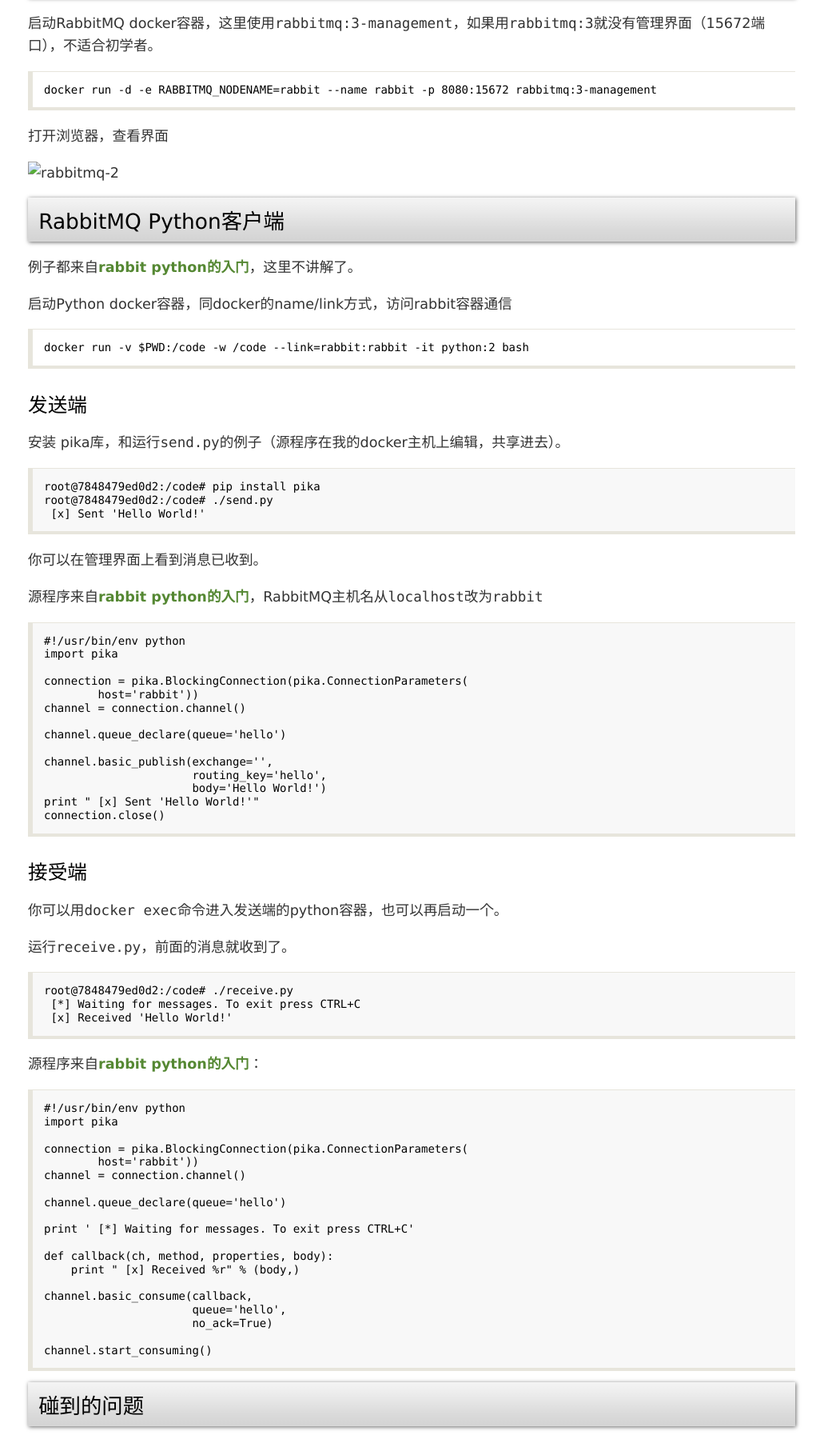
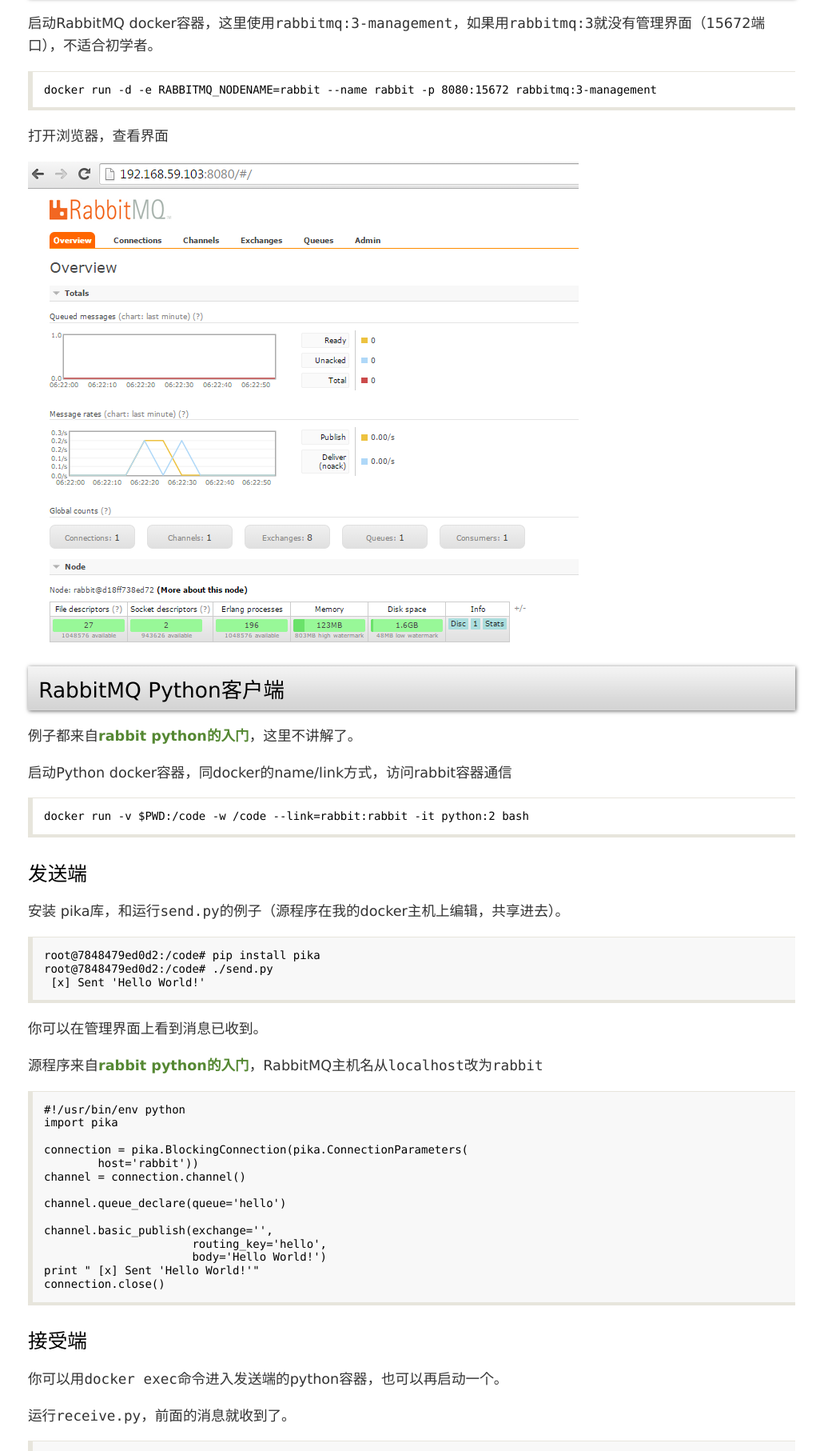
Before and after one commit to larrycai/larrycai.github.com, a Jekyll site: the page built from _posts/2015-04-02-rabbitmq-python-docker-problem.markdown, in a window 1280 px wide. Shown: the part 520-2334 px from the top of the page at 80% size, without its empty margins (125-1156 px from the left). Built offline with Jekyll 4.4.1, drawn with Linux system fonts in a browser that asks for light colours; Markdown is read by kramdown in place of the engine named in the settings; comment, search, counter and statistics services are not loaded.

Commit message:
fix image link

```diff
--- a/_posts/2015-04-02-rabbitmq-python-docker-problem.markdown
+++ b/_posts/2015-04-02-rabbitmq-python-docker-problem.markdown
@@ -14,7 +14,7 @@ title: 用Docker镜像来学习RabbitMQ和Python客户端使用例子
 
 打开浏览器，查看界面
 
-![rabbitmq-2](http://www.larrycaiyu.com/blog/images/rabbitmq-docker-2.png)
+![rabbitmq-1](http://www.larrycaiyu.com/images/rabbitmq-docker-1.png)
 
 ## RabbitMQ Python客户端 ##
 
@@ -116,11 +116,11 @@ accepting AMQP connection <0.311.0> (172.17.0.17:35606 -> 172.17.0.16:5672)
 
 突然发现界面上面有红色的，提示空间不够
 
-![rabbitmq-2](http://www.larrycaiyu.com/blog/images/rabbitmq-docker-2.png)
+![rabbitmq-2](http://www.larrycaiyu.com/images/rabbitmq-docker-2.png)
 
 再检查，果然是boot2docker虚拟机中的空间又不够了，而且也发现在[rabbit python的入门][rabbitmqtut]中最后提到了这一点
 
-![rabbitmq-3](http://www.larrycaiyu.com/blog/images/rabbitmq-docker-3.png)
+![rabbitmq-3](http://www.larrycaiyu.com/images/rabbitmq-docker-3.png)
 
 # 总结 #
 
```
